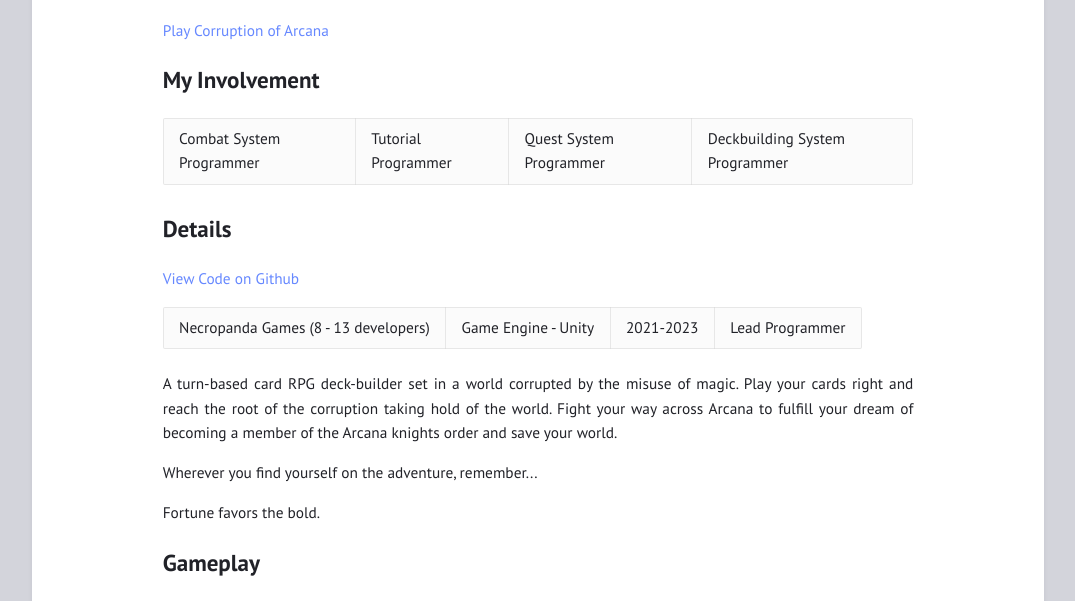
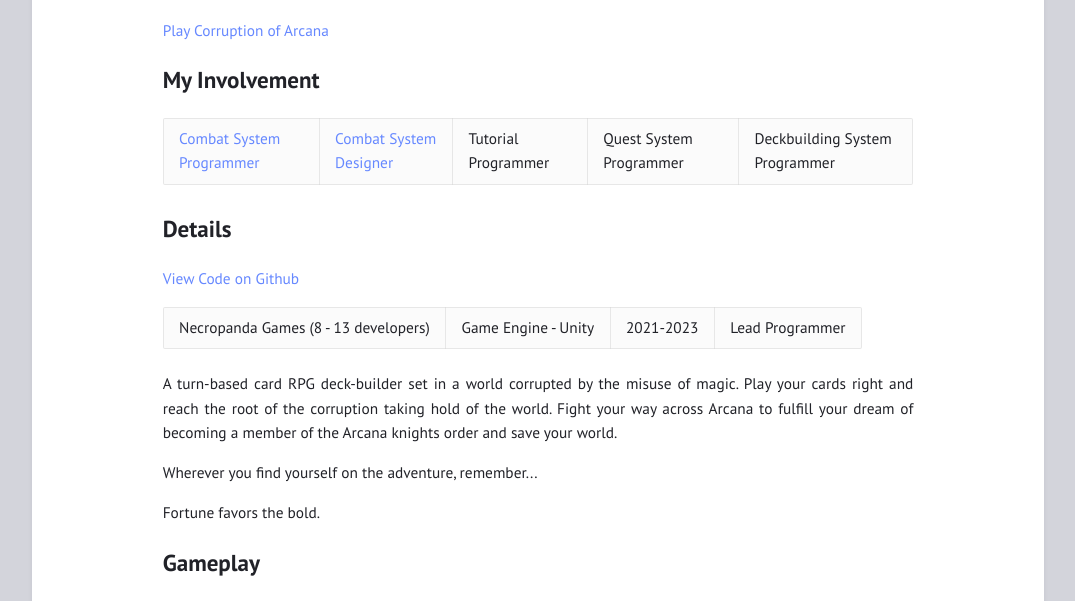
Before and after one commit to andrewscott02/andrewscott02.github.io, a Jekyll site: the page built from projects/corruption-of-arcana.md, in a window 1280 px wide and 900 px high, scrolled down 481 px, cut to the strip 131-732 px from the top of the window. Shown: the whole strip, without its empty margins (102-1177 px from the left). Built offline with Jekyll 4.4.1, drawn with Linux system fonts in a browser that asks for light colours.

Commit message:
Update corruption-of-arcana.md

```diff
--- a/projects/corruption-of-arcana.md
+++ b/projects/corruption-of-arcana.md
@@ -11,7 +11,7 @@ permalink: /projects/corruption-of-arcana
 
 ## My Involvement
 
-Combat System Programmer | Tutorial Programmer | Quest System Programmer | Deckbuilding System Programmer
+[Combat System Programmer](https://andrewscott02.github.io/projects/corruption-of-arcana/combatprogramming) | [Combat System Designer](https://andrewscott02.github.io/projects/corruption-of-arcana/combatdesign) | Tutorial Programmer | Quest System Programmer | Deckbuilding System Programmer
 
 ## Details
 
```
